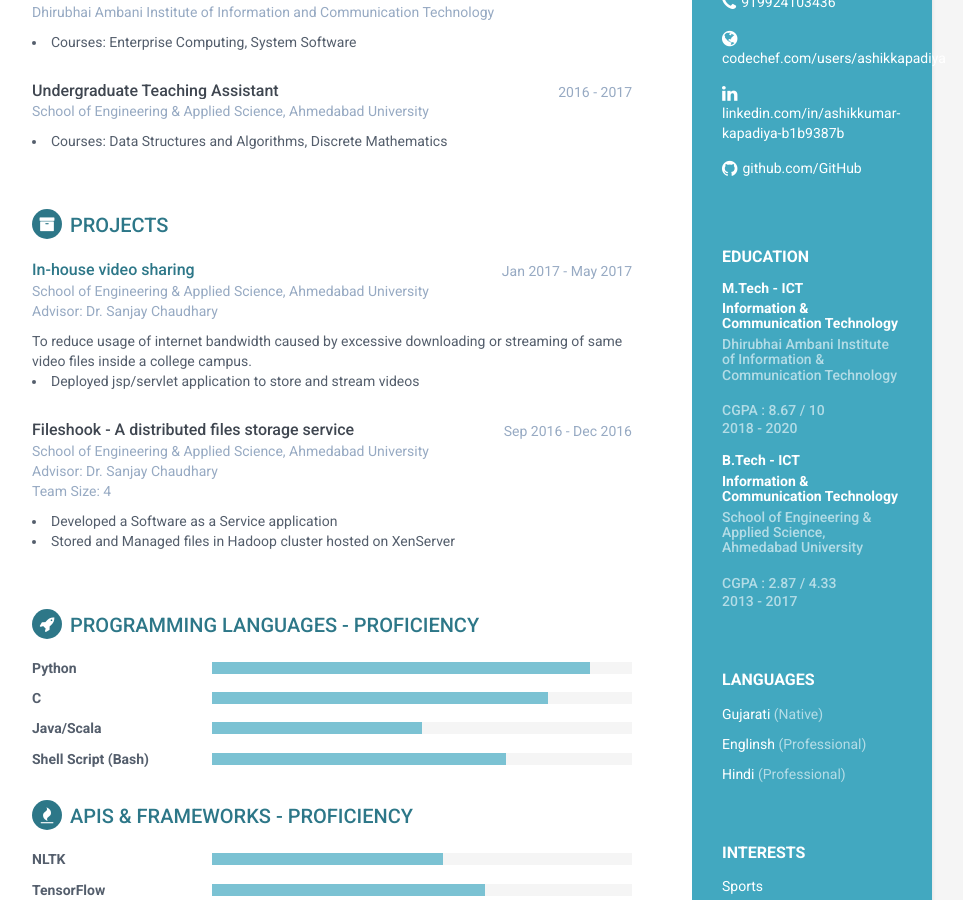
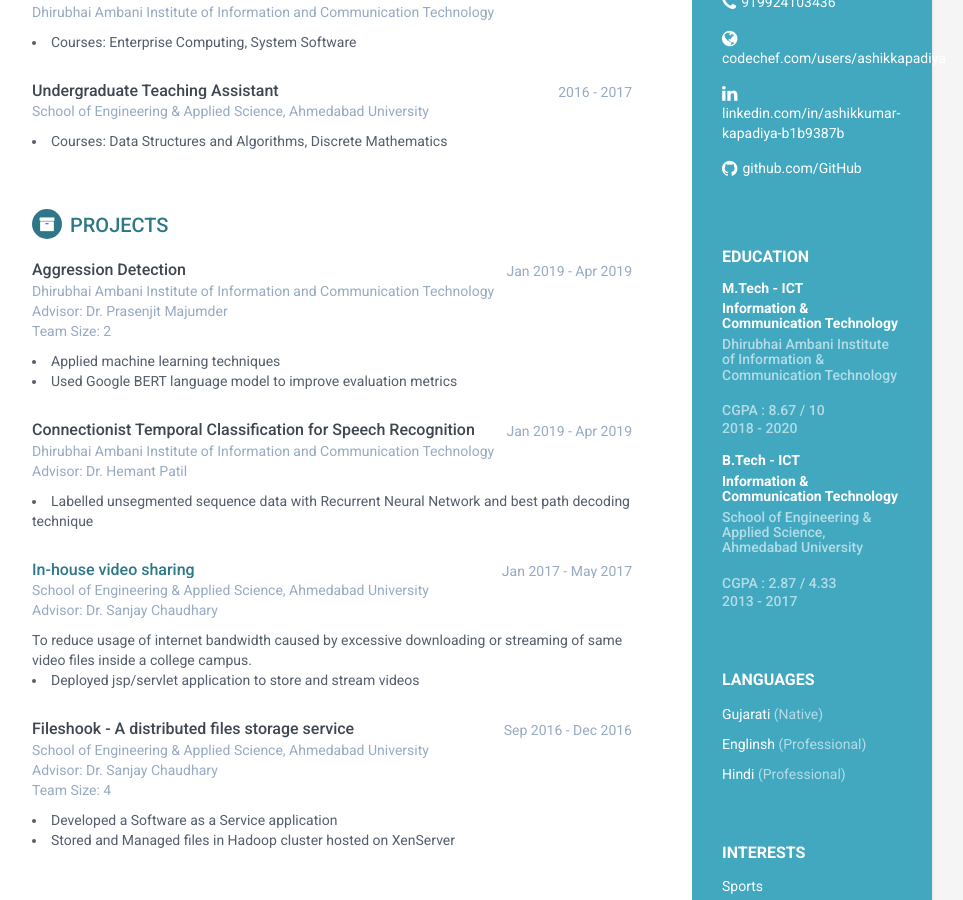
Before and after one commit to ashikkapadiya/ashikkapadiya.github.io, a Jekyll site: the page built from index.html, in a window 1280 px wide and 900 px high, scrolled down 397 px. Shown: the whole window, without its empty margins (188-1151 px from the left). Built offline with Jekyll 4.4.1, drawn with Linux system fonts in a browser that asks for light colours.

Commit message:
Add ML Projects

```diff
--- a/_includes/projects.html
+++ b/_includes/projects.html
@@ -1,5 +1,44 @@
 <section class="section experiences-section">
     <h2 class="section-title"><i class="fa fa-archive"></i>Projects</h2>
+
+
+    <div class="item">
+        <div class="meta">
+            <div class="upper-row">
+                <h3 class="job-title">Aggression Detection</h3>
+                <div class="time">Jan 2019 - Apr 2019</div>
+            </div><!--//upper-row-->
+            <div class="company">Dhirubhai Ambani Institute of Information and
+Communication Technology
+              <br>Advisor: Dr. Prasenjit Majumder
+              <br>Team Size: 2
+            </div>
+        </div><!--//meta-->
+        <div class="details">
+
+            <li>Applied machine learning techniques</li>
+            <li>Used Google BERT language model to improve evaluation metrics</li>
+        </div><!--//details-->
+    </div><!--//item-->
+
+
+    <div class="item">
+        <div class="meta">
+            <div class="upper-row">
+                <h3 class="job-title">Connectionist Temporal Classification for Speech Recognition</h3>
+                <div class="time">Jan 2019 - Apr 2019</div>
+            </div><!--//upper-row-->
+            <div class="company">Dhirubhai Ambani Institute of Information and
+Communication Technology
+              <br>Advisor: Dr. Hemant Patil
+            </div>
+        </div><!--//meta-->
+        <div class="details">
+
+            <li>Labelled unsegmented sequence data with Recurrent Neural Network and best path decoding technique</li>
+        </div><!--//details-->
+    </div><!--//item-->
+
 
     <div class="item">
         <div class="meta">
```
